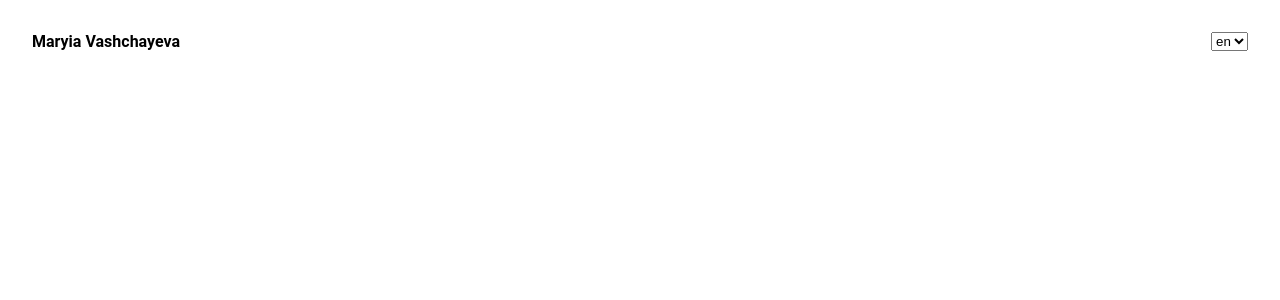
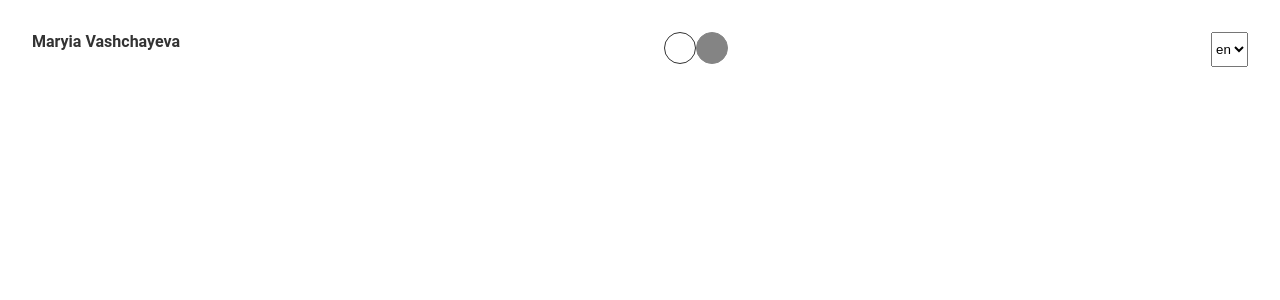
Before and after one commit to MaryAnzh/CV-React, a React (Create React App) app: page / in a window 1280 px wide. Shown: the top 300 px of the page. Built offline with nearby package versions, Linux system fonts and the light colour scheme; a web font is replaced by a local one.

Commit message:
feat: add theme change

```diff
--- a/src/App.tsx
+++ b/src/App.tsx
@@ -1,22 +1,26 @@
-import React, { useContext, useEffect } from 'react';
+import React, { useState } from 'react';
 import { ThemeContext } from "styled-components";
+import { LanguageProvider } from './translator/provider';
+import { IThemes, theme } from './themes/themes';
 
-import { theme } from './themes/themes';
+import { Header } from './components/common/header/header';
 import {
-  AppStyle,
-  PageStyle
+  AppStyle
 } from './AppStyle';
-import { Header } from './components/common/header/header';
-import { LanguageProvider } from './translator/provider';
-import { LanguageContext } from './translator/context';
 
 function App() {
+  const [selectedTheme, setSelectedTheme] = useState(theme.light);
+
+  const changeTheme = (name: keyof IThemes) => {
+    const newTheme = theme[name];
+    setSelectedTheme(() => newTheme);
+  }
 
   return (
     <LanguageProvider>
-      <ThemeContext.Provider value={theme.light}>
+      <ThemeContext.Provider value={selectedTheme}>
         <AppStyle>
-          <Header />
+          <Header changeTheme={changeTheme} />
         </AppStyle>
       </ThemeContext.Provider>
     </LanguageProvider>
--- a/src/AppStyle.ts
+++ b/src/AppStyle.ts
@@ -4,7 +4,8 @@ export const AppStyle = styled.div`
   width: 100%;
   min-height: 100vh;
   padding: 1rem;
-  background: ${({theme})=> theme.colors.background};
+  background: ${({theme})=> theme.colors.main};
+  color: ${({theme}) => theme.colors.contrast};
 `;
 
 export const PageStyle = styled.div`
--- a/src/components/common/header/header.tsx
+++ b/src/components/common/header/header.tsx
@@ -1,28 +1,49 @@
-import React, {useContext, useEffect} from "react";
+import React, { useContext, useEffect } from "react";
 
+import { LanguageContext } from "../../../translator/context";
+import { ThemeEnum } from "../../../themes/theme.interface";
+import { IThemes } from "../../../themes/themes";
+
+import { LanguageSelector } from "../../smart/lang-selector/langSelector";
+import { Text } from "../../smart/text/text";
+import { ThemeButton } from "../themeButton/themeButton";
 import {
     HeaderStyle,
     HeaderWrap
 } from "./header.styled";
-import { LanguageSelector } from "../../smart/lang-selector/langSelector";
-import { LanguageContext } from "../../../translator/context";
-import { Text } from "../../smart/text/text";
 
-export const Header = () => {
-    const { userLanguageChange} = useContext(LanguageContext);
+type HeaderProps = {
+    changeTheme: (name: keyof IThemes) => void
+}
+
+export const Header: React.FC<HeaderProps> = (props) => {
+
+    const changeTheme = (name: ThemeEnum) => {
+        props.changeTheme(name);
+    }
+
+    const { userLanguageChange } = useContext(LanguageContext);
 
     useEffect(() => {
-      if (userLanguageChange) {
-        userLanguageChange();
-      }
+        if (userLanguageChange) {
+            userLanguageChange();
+        }
     }, []);
 
     return (
         <HeaderStyle>
             <HeaderWrap>
                 <h2>
-                    <Text tid='AUTHOR'/>
+                    <Text tid='AUTHOR' />
                 </h2>
+                <div>
+                    <ThemeButton
+                        name={ThemeEnum.light}
+                        changeTheme={changeTheme} />
+                    <ThemeButton
+                        name={ThemeEnum.black}
+                        changeTheme={changeTheme} />
+                </div>
                 <LanguageSelector />
             </HeaderWrap>
         </HeaderStyle>
--- /dev/null
+++ b/src/components/common/themeButton/themeButton.styled.ts
@@ -0,0 +1,25 @@
+import { styled } from "styled-components";
+import { ThemeEnum } from "../../../themes/theme.interface";
+
+type ThemeButtonType = {
+    background: string,
+    name: ThemeEnum
+}
+
+export const ThemeButtonStyle = styled.button<ThemeButtonType>`
+  width: ${({ theme }) => theme.constants.iconSize};
+  height: ${({ theme }) => theme.constants.iconSize};
+  border-radius: 50%;
+  border: 1px solid ${({ theme }) => theme.colors.contrast};
+  background: ${({ background }) => background};
+  opacity: ${(({ name, theme }) => name === theme.name ? '1' : '0.6')};
+  transition: .3s;
+  cursor: pointer;
+
+  &:hover {
+    opacity: 1;
+  }
+  &:active {
+   transform: scale(1.1);
+  }
+`;
--- /dev/null
+++ b/src/components/common/themeButton/themeButton.tsx
@@ -0,0 +1,23 @@
+import React from 'react';
+import { ThemeEnum } from '../../../themes/theme.interface';
+import { useTheme } from 'styled-components';
+
+import { ThemeButtonStyle } from "./themeButton.styled";
+
+type ThemeButtonType = {
+    name: ThemeEnum,
+    changeTheme: (theme: ThemeEnum) => void
+}
+
+export const ThemeButton: React.FC<ThemeButtonType> = (props) => {
+    const theme = useTheme();
+
+    return (
+        <ThemeButtonStyle
+            onClick={() => props.changeTheme(props.name)}
+            background={props.name === ThemeEnum.black ? '#333' : '#ffffff'}
+            name={props.name}
+        >
+        </ThemeButtonStyle>
+    );
+}
--- a/src/themes/themeConstants.ts
+++ b/src/themes/themeConstants.ts
@@ -2,4 +2,7 @@ import { IThemeConst } from "./theme.interface"
 
 export const themeConst: IThemeConst = {
   maxAppSize: 1200,
+  black: '#333',
+  white: '#ffffff',
+  iconSize: '2rem',
 }
--- a/src/themes/themes-collaction/blackTheme.ts
+++ b/src/themes/themes-collaction/blackTheme.ts
@@ -1,11 +1,13 @@
-import { ITheme, IThemeColors } from "../theme.interface";
+import { ITheme, IThemeColors, ThemeEnum } from "../theme.interface";
 import { themeConst } from "../themeConstants";
 
 const colors: IThemeColors = {
-    background: '#333'
+    main: '#333',
+    contrast: 'white',
 }
 
 export const blackTheme: ITheme = {
+    name: ThemeEnum.black,
     constants: themeConst,
     colors: colors,
 }
--- a/src/themes/themes-collaction/lightTheme.ts
+++ b/src/themes/themes-collaction/lightTheme.ts
@@ -1,11 +1,13 @@
-import { ITheme, IThemeColors } from "../theme.interface";
+import { ITheme, IThemeColors, ThemeEnum } from "../theme.interface";
 import { themeConst } from "../themeConstants";
 
 const colors: IThemeColors = {
-    background: '#ffffff',
+    main: '#ffffff',
+    contrast: '#333',
 }
 
 export const lightTheme: ITheme = {
+    name: ThemeEnum.light,
     constants: themeConst,
     colors: colors,
 }
--- a/src/themes/themes.ts
+++ b/src/themes/themes.ts
@@ -1,8 +1,13 @@
-import { ThemeEnum } from "./theme.interface";
+import { ITheme, ThemeEnum } from "./theme.interface";
 import { blackTheme } from "./themes-collaction/blackTheme";
 import { lightTheme } from "./themes-collaction/lightTheme";
 
-export const theme = {
+export interface IThemes {
+    [ThemeEnum.black]: ITheme,
+    [ThemeEnum.light]: ITheme
+}
+
+export const theme: IThemes = {
     [ThemeEnum.black]: blackTheme,
-    [ThemeEnum.light]: lightTheme
+    [ThemeEnum.light]: lightTheme,
 }
```
Also changed, not shown: src/themes/theme.interface.ts (+6 -1 lines), src/translator/interface.ts (added).
